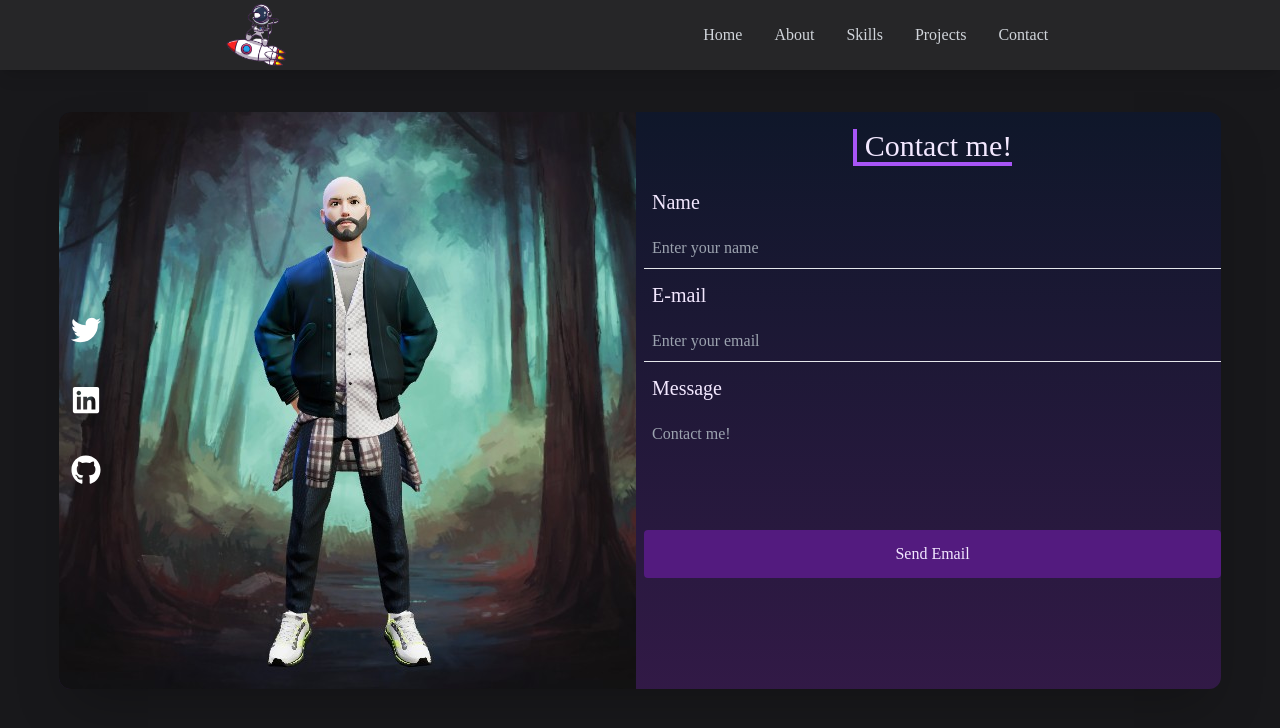
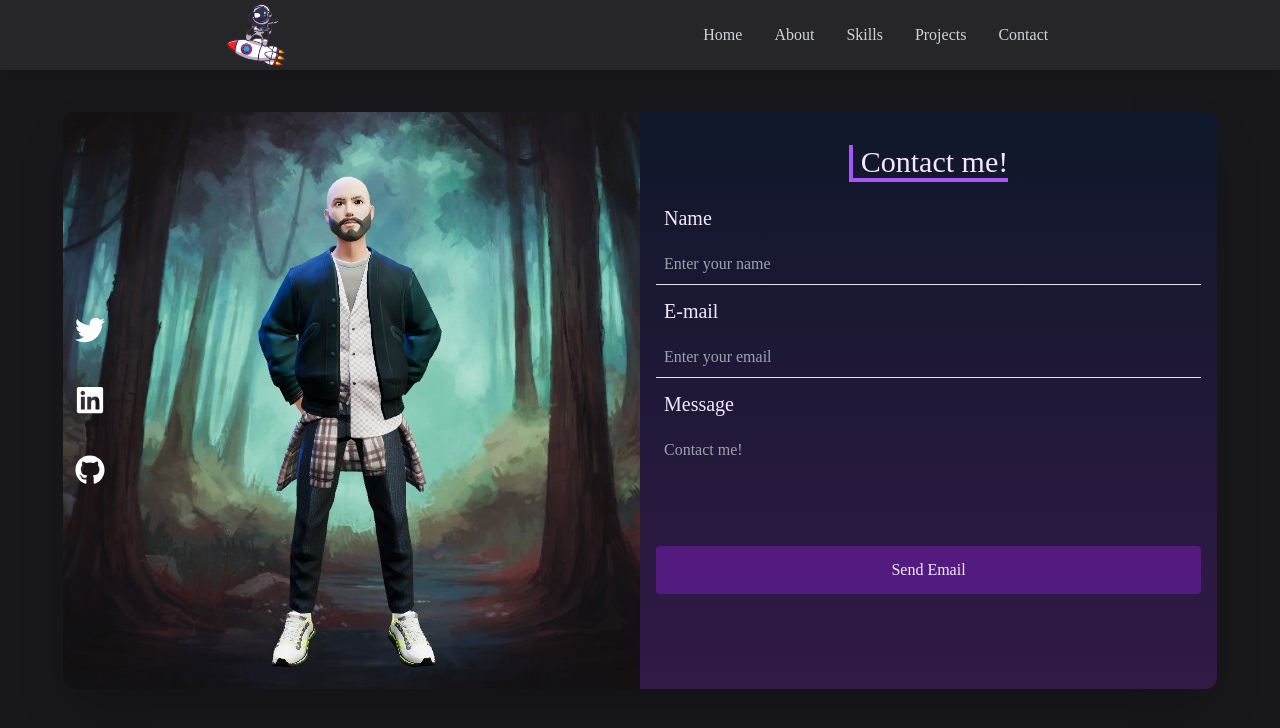
Before and after one commit to mertoztat/mertoztat.dev, a React (Create React App) app: page /Contact in a window 1280 px wide. Shown: the top 728 px of the page. Built offline with nearby package versions, Linux system fonts and the light colour scheme; the HTML template or start-up script is replaced by a standard one.

Commit message:
style: contact form

```diff
--- a/src/components/Contact.jsx
+++ b/src/components/Contact.jsx
@@ -40,7 +40,7 @@ const Contact = () => {
     <>
       <div className="w-full h-screen  flex justify-center items-center p-4">
         {/* contact container */}
-        <div className="grid grid-cols-1 sm:grid-cols-2 gap-2  shadow-2xl rounded-xl bg-gradient-to-t from-purple-900/40  to-slate-900  ">
+        <div className="grid grid-cols-1 sm:grid-cols-2 shadow-2xl rounded-xl bg-gradient-to-t from-purple-900/40  to-slate-900  ">
           <div
             className="hidden relative sm:block"
             data-aos="zoom-in"
@@ -103,7 +103,11 @@ const Contact = () => {
           >
             {/* Form */}
 
-            <form ref={form} onSubmit={handleSubmit} className="flex flex-col">
+            <form
+              ref={form}
+              onSubmit={handleSubmit}
+              className="flex flex-col p-4"
+            >
               <div className="text-xl m-4 sm:text-3xl  text-center text-purple-100">
                 <span className="pl-2 select-none border-l-4 border-b-4 border-purple-500">
                   Contact me!
```
